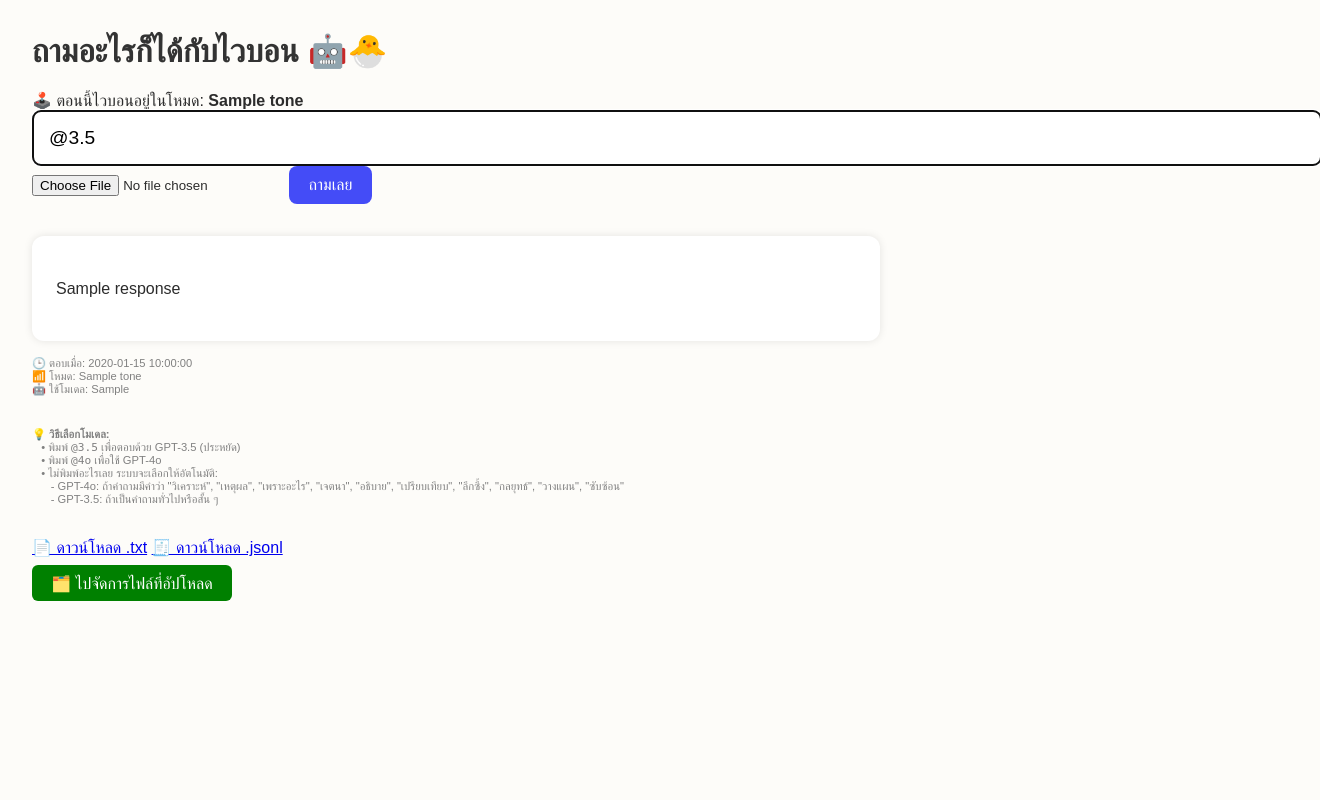
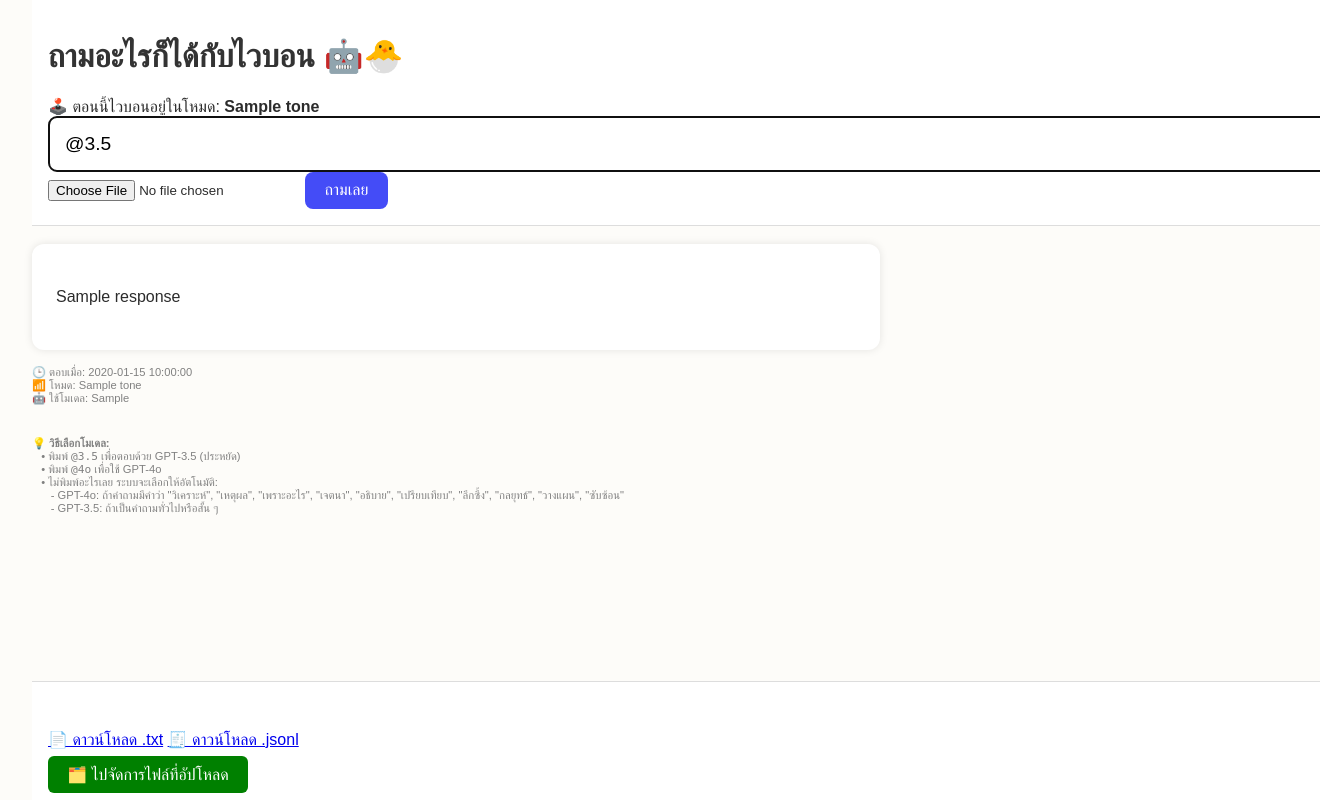
Before and after one commit to thammarongsak/waibon, a Flask app: template templates/index.html in a window 1320 px wide; the page is wider, and only the part inside the window is pictured. Run offline with Flask 3, Linux system fonts and the light colour scheme; the template is opened without the code that fills it: most values are stand-ins (such as "Sample title", 1, 10 or a date in 2020).

Commit message:
Update index.html

```diff
--- a/templates/index.html
+++ b/templates/index.html
@@ -5,8 +5,33 @@
     <title>ถามอะไรก็ได้กับไวบอน 🤖</title>
     <link rel="stylesheet" href="/static/style.css">
     <link rel="icon" href="/static/favicon.ico" type="image/x-icon">
+    <style>
+      header {
+        position: fixed;
+        top: 0;
+        width: 100%;
+        background: white;
+        padding: 1rem;
+        border-bottom: 1px solid #ddd;
+        z-index: 1000;
+      }
+      footer {
+        position: fixed;
+        bottom: 0;
+        width: 100%;
+        background: white;
+        padding: 1rem;
+        border-top: 1px solid #ddd;
+        z-index: 1000;
+      }
+      main {
+        padding-top: 180px;  /* เผื่อความสูงของ header */
+        padding-bottom: 160px; /* เผื่อความสูงของ footer */
+      }
+    </style>
 </head>
 <body>
+  <header>
     <h1>ถามอะไรก็ได้กับไวบอน 🤖🐣</h1>
 
     {% if tone %}
@@ -42,7 +67,10 @@
         >
         <input type="file" name="file">
         <button type="submit">ถามเลย</button>
+    </form>
+  </header>
 
+  <main>
     {% if session.chat_log %}
       {% for entry in session.chat_log %}
         <div class="chat-block" style="border:1px solid #ccc; padding:15px; margin-bottom:10px; border-radius:10px;">
@@ -58,12 +86,8 @@
       {% endfor %}
     {% endif %}
 
-
-</form>
-
     {% if response %}
     <div class="response-box">
-        <!-- <strong>ไวบอนตอบ:</strong> -->
         <p>{{ response.replace('\n', '<br>')|safe }}</p>
     </div>
     {% endif %}
@@ -75,6 +99,7 @@
         🤖 ใช้โมเดล: {{ model_used }}<br>
     </div>
     {% endif %}
+
     <div style="font-size: 0.7rem; color: gray; margin-top: 2rem;">
         💡 <strong>วิธีเลือกโมเดล:</strong><br>
         &nbsp;&nbsp;&nbsp;• พิมพ์ <code>@3.5</code> เพื่อตอบด้วย GPT-3.5 (ประหยัด)<br>
@@ -83,7 +108,9 @@
         &nbsp;&nbsp;&nbsp;&nbsp;&nbsp;&nbsp;- GPT-4o: ถ้าคำถามมีคำว่า "วิเคราะห์", "เหตุผล", "เพราะอะไร", "เจตนา", "อธิบาย", "เปรียบเทียบ", "ลึกซึ้ง", "กลยุทธ์", "วางแผน", "ซับซ้อน"<br>
         &nbsp;&nbsp;&nbsp;&nbsp;&nbsp;&nbsp;- GPT-3.5: ถ้าเป็นคำถามทั่วไปหรือสั้น ๆ
     </div>
+  </main>
 
+  <footer>
     <div style="margin-top: 2rem;">
         <a href="/download_log/txt" class="btn">📄 ดาวน์โหลด .txt</a>
         <a href="/download_log/jsonl" class="btn">🧾 ดาวน์โหลด .jsonl</a>
@@ -91,6 +118,7 @@
     <div style="margin-top: 1rem;">
         <a href="/upload-panel" class="btn" style="background-color: green; padding: 0.6rem 1.2rem; border-radius: 6px; color: white; text-decoration: none;">🗂️ ไปจัดการไฟล์ที่อัปโหลด</a>
     </div>
+  </footer>
 
   <script>
     window.addEventListener('DOMContentLoaded', function() {
@@ -102,6 +130,5 @@
       }
     });
   </script>
-
 </body>
 </html>
```
Lines whose indentation alone changed are shown as unchanged.
